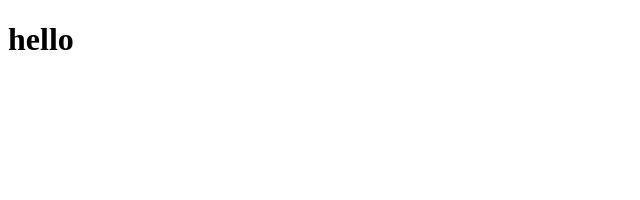
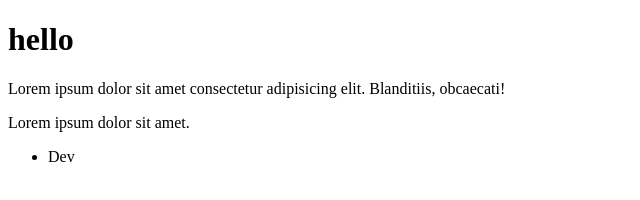
Before and after one commit to kajal70158/Practice, a plain HTML site: page first/index.html in a window 1280 px wide. Shown: the whole page, without its empty margins (0-640 px from the left). Drawn offline with Linux system fonts and the light colour scheme.

Commit message:
ul in dev

```diff
--- a/first/index.html
+++ b/first/index.html
@@ -8,5 +8,10 @@
 <body>
     <script src="main.js"></script>
     <h1>hello</h1>
+    <p>Lorem ipsum dolor sit amet consectetur adipisicing elit. Blanditiis, obcaecati!</p>
+    <p>Lorem ipsum dolor sit amet.</p>
+    <ul>
+        <li>Dev</li>
+    </ul>
 </body>
 </html>
```
